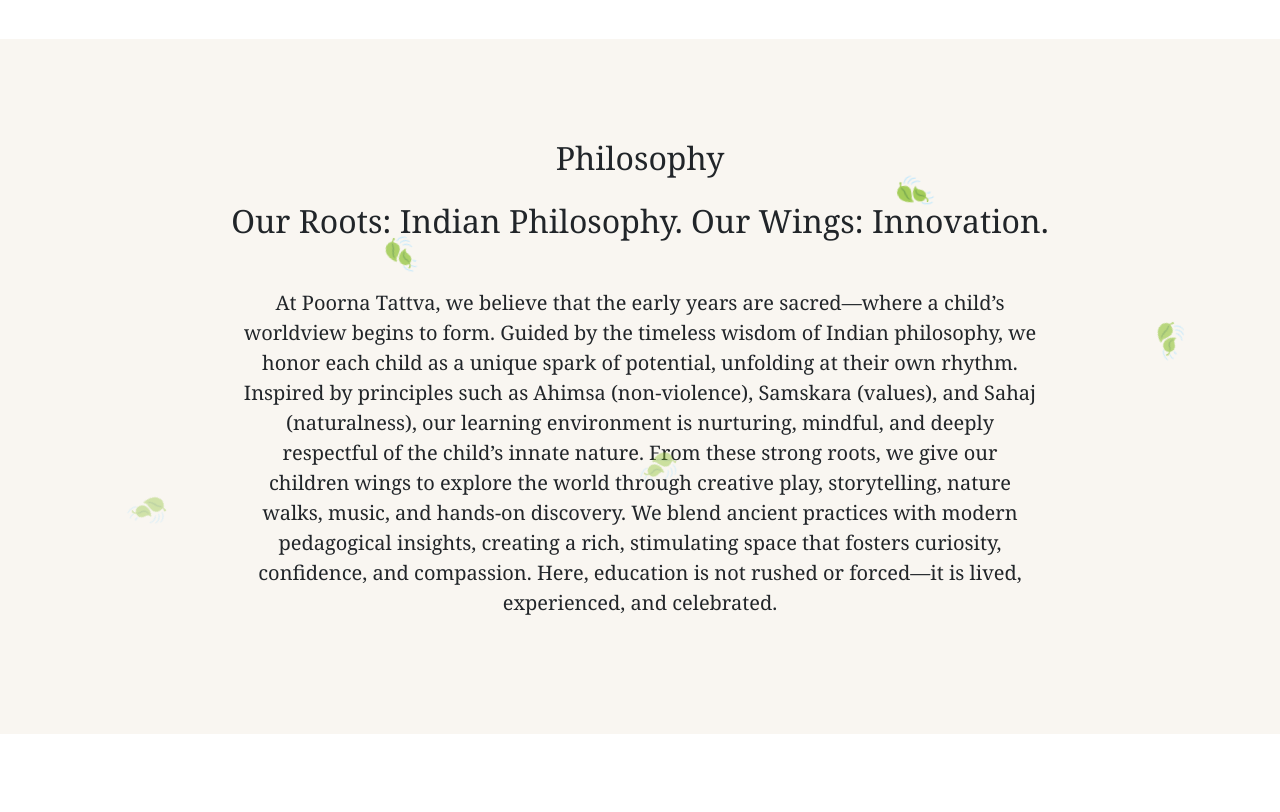
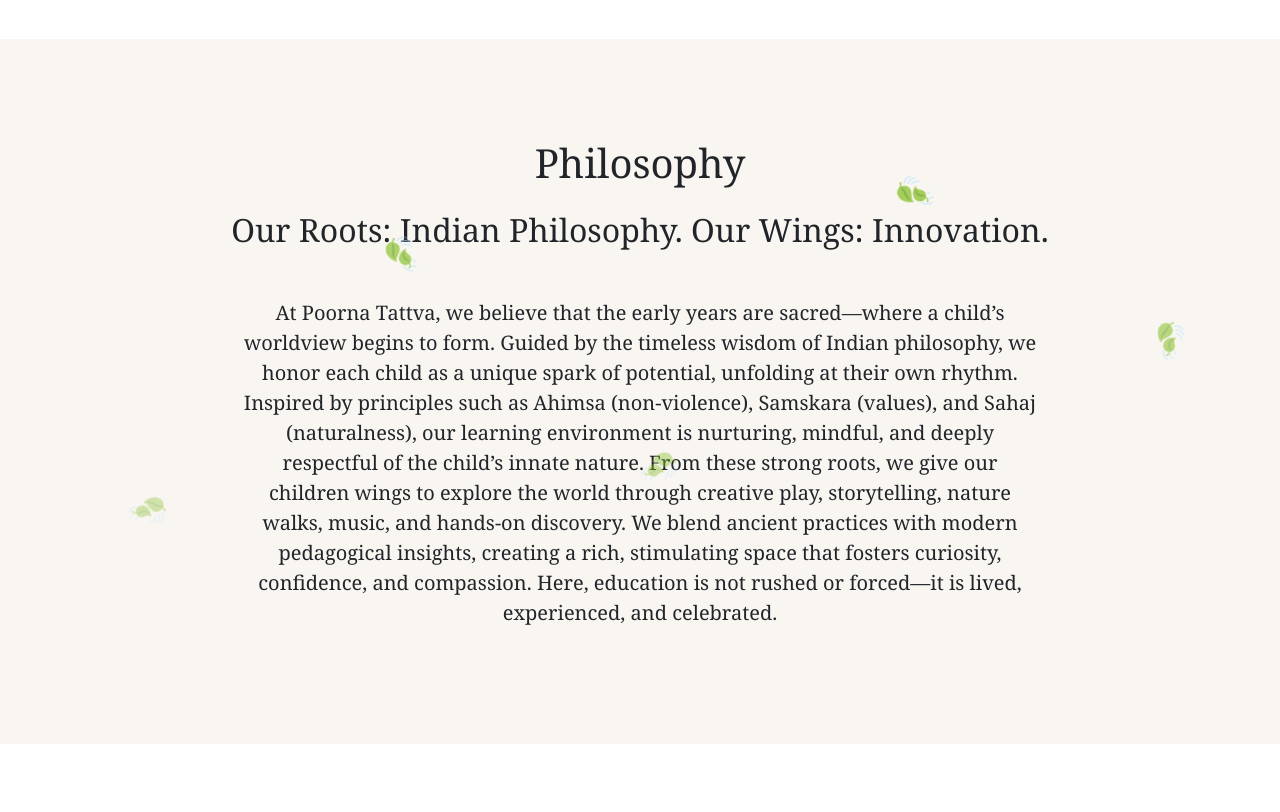
Before and after one commit to SushruthRao/webpage, a plain HTML site: page index.html in a window 1280 px wide. Shown: the part 1820-2632 px from the top of the page. Drawn offline with nearby package versions, Linux system fonts and the light colour scheme.

Commit message:
Update index.html

```diff
--- a/index.html
+++ b/index.html
@@ -311,7 +311,7 @@
   </section>
   <section id="philosophy">
     <div class="container text-center">
-      <h2 class="mb-4">Philosophy</h2>
+      <h1 class="mb-4">Philosophy</h1>
       <h2 class="text-center mb-5">Our Roots: Indian Philosophy. Our Wings: Innovation.</h2>
       <p class="lead mx-auto" style="max-width: 800px;">
         At Poorna Tattva, we believe that the early years are sacred—where a child’s worldview begins to form. Guided by
```
